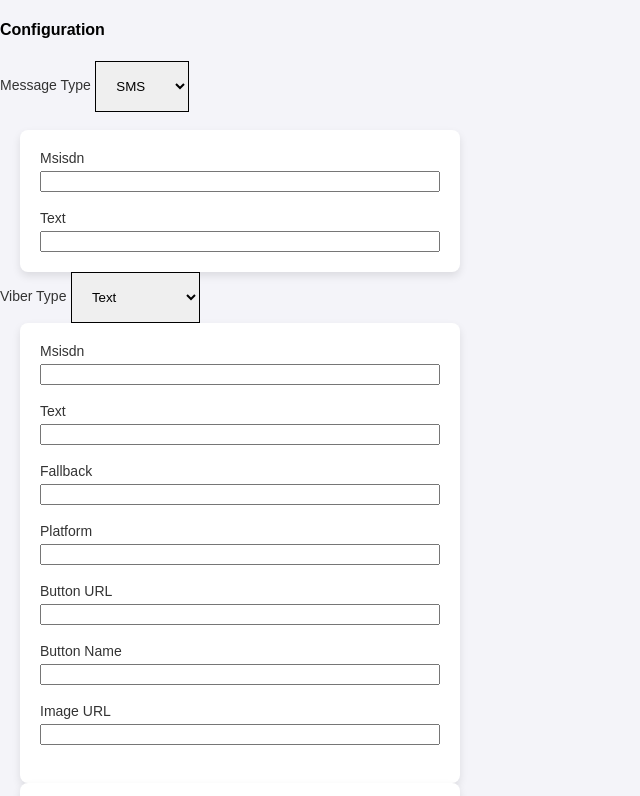
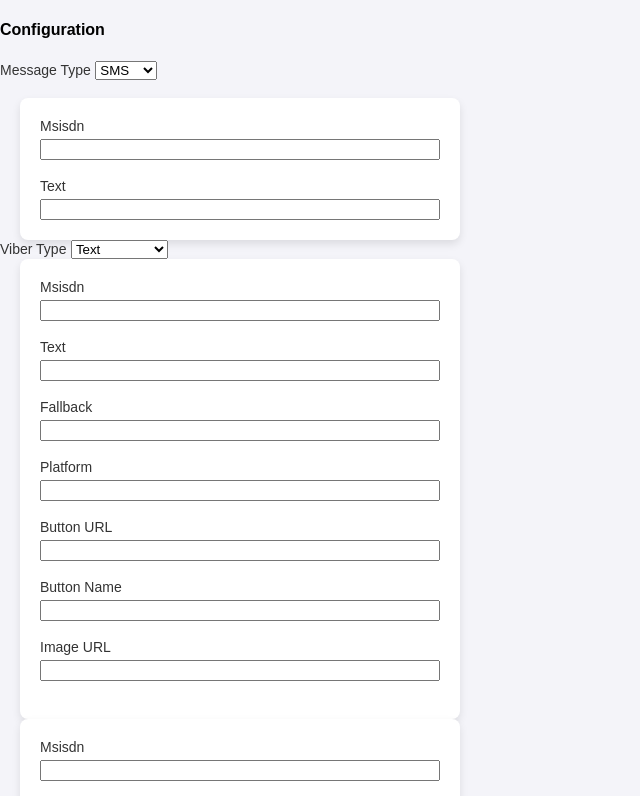
Before and after one commit to majascale/marketing, a website: page public/index.html in a window 1280 px wide. Shown: the top 796 px of the page, without its empty margins (0-640 px from the left). Drawn offline with Linux system fonts and the light colour scheme.

Commit message:
Update styles.css

```diff
--- a/public/styles.css
+++ b/public/styles.css
@@ -28,13 +28,6 @@ label {
             margin-bottom: 5px;
 }
 
-.child {
-  display: inline-block;
-  border: 1px solid black;
-  padding: 1rem 1rem;
-  vertical-align: middle;
-}
-
 
 input[type="text"],
 input[type="number"],
```
